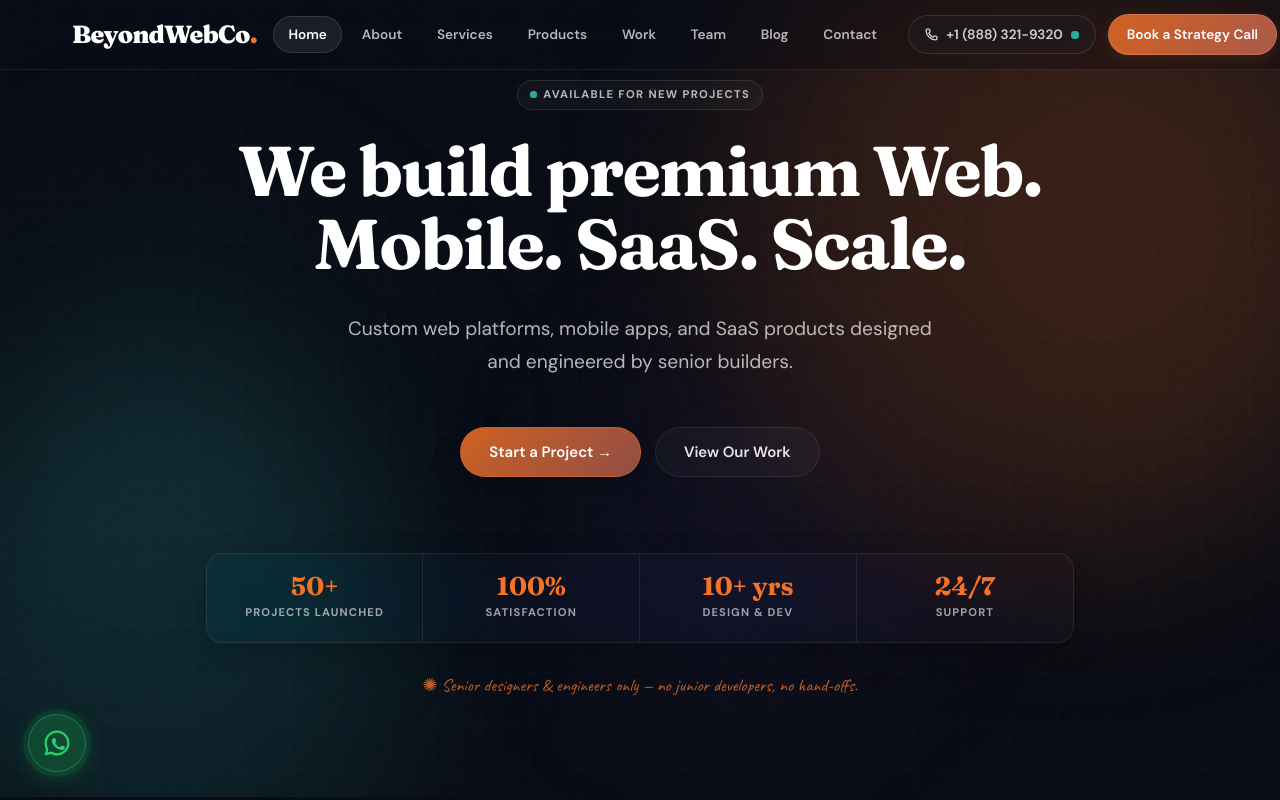
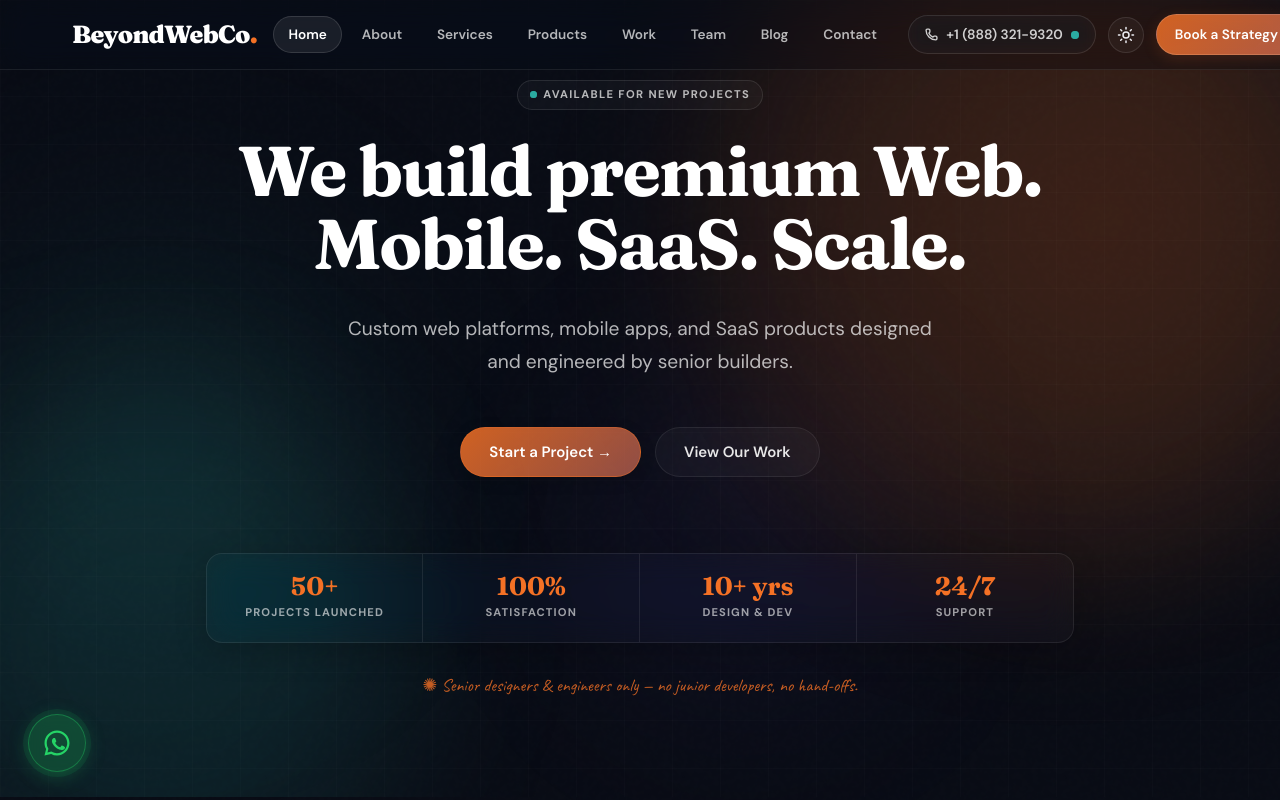
Before and after one commit to captain-america-7/beyondwebco, a Next.js app: page / in a window 1280 px wide. Shown: the top 800 px of the page. Built offline with nearby package versions, Linux system fonts and the light colour scheme.

Commit message:
Update Header.tsx

```diff
--- a/components/Header.tsx
+++ b/components/Header.tsx
@@ -18,7 +18,22 @@ const navLinks = [
 export default function Header() {
   const [menuOpen, setMenuOpen] = useState(false);
   const [scrolled, setScrolled] = useState(false);
+  const [theme, setTheme] = useState<"dark" | "light">("dark");
   const pathname = usePathname();
+
+  useEffect(() => {
+    const savedTheme = localStorage.getItem("theme") as "dark" | "light" | null;
+    const initialTheme = savedTheme || "dark";
+    setTheme(initialTheme);
+    document.documentElement.setAttribute("data-theme", initialTheme);
+  }, []);
+
+  const toggleTheme = () => {
+    const nextTheme = theme === "dark" ? "light" : "dark";
+    setTheme(nextTheme);
+    localStorage.setItem("theme", nextTheme);
+    document.documentElement.setAttribute("data-theme", nextTheme);
+  };
 
   useEffect(() => {
     const handleScroll = () => {
@@ -215,6 +230,38 @@ export default function Header() {
               </span>
             </a>
 
+            {/* Theme Toggle */}
+            <button
+              onClick={toggleTheme}
+              aria-label="Toggle Theme"
+              style={{
+                background: "rgba(255, 255, 255, 0.04)",
+                border: "1px solid rgba(255, 255, 255, 0.1)",
+                width: "36px",
+                height: "36px",
+                borderRadius: "50%",
+                display: "grid",
+                placeItems: "center",
+                cursor: "pointer",
+                transition: "all 0.2s",
+                flexShrink: 0,
+              }}
+              className="theme-toggle-btn"
+            >
+              {theme === "dark" ? (
+                /* Sun Icon */
+                <svg width="18" height="18" viewBox="0 0 24 24" fill="none" stroke="currentColor" strokeWidth="2" strokeLinecap="round" strokeLinejoin="round">
+                  <circle cx="12" cy="12" r="4" />
+                  <path d="M12 2v2M12 20v2M4.93 4.93l1.41 1.41M17.66 17.66l1.41 1.41M2 12h2M20 12h2M6.34 17.66l-1.41 1.41M19.07 4.93l-1.41 1.41" />
+                </svg>
+              ) : (
+                /* Moon Icon */
+                <svg width="18" height="18" viewBox="0 0 24 24" fill="none" stroke="currentColor" strokeWidth="2" strokeLinecap="round" strokeLinejoin="round">
+                  <path d="M12 3a6 6 0 0 0 9 9 9 9 0 1 1-9-9Z" />
+                </svg>
+              )}
+            </button>
+
             {/* CTA */}
             <Link
               href="/contact"
@@ -360,6 +407,35 @@ export default function Header() {
             BeyondWebCo
             <span style={{ color: "hsl(var(--orange))" }}>.</span>
           </span>
+          <div style={{ display: "flex", alignItems: "center", gap: "0.75rem" }}>
+            {/* Mobile Theme Toggle */}
+            <button
+              onClick={toggleTheme}
+              aria-label="Toggle Theme"
+              style={{
+                background: "rgba(255, 255, 255, 0.05)",
+                border: "1px solid rgba(255, 255, 255, 0.15)",
+                width: "36px",
+                height: "36px",
+                borderRadius: "10px",
+                display: "grid",
+                placeItems: "center",
+                cursor: "pointer",
+              }}
+              className="theme-toggle-btn"
+            >
+              {theme === "dark" ? (
+                <svg width="18" height="18" viewBox="0 0 24 24" fill="none" stroke="currentColor" strokeWidth="2" strokeLinecap="round" strokeLinejoin="round">
+                  <circle cx="12" cy="12" r="4" />
+                  <path d="M12 2v2M12 20v2M4.93 4.93l1.41 1.41M17.66 17.66l1.41 1.41M2 12h2M20 12h2M6.34 17.66l-1.41 1.41M19.07 4.93l-1.41 1.41" />
+                </svg>
+              ) : (
+                <svg width="18" height="18" viewBox="0 0 24 24" fill="none" stroke="currentColor" strokeWidth="2" strokeLinecap="round" strokeLinejoin="round">
+                  <path d="M12 3a6 6 0 0 0 9 9 9 9 0 1 1-9-9Z" />
+                </svg>
+              )}
+            </button>
+
             <button
               onClick={() => setMenuOpen(false)}
               aria-label="Close menu"
@@ -387,6 +463,7 @@ export default function Header() {
                 <path d="M18 6L6 18M6 6l12 12" />
               </svg>
             </button>
+          </div>
         </div>
 
         {/* Mobile Links */}
```
Lines whose indentation alone changed are shown as unchanged.
